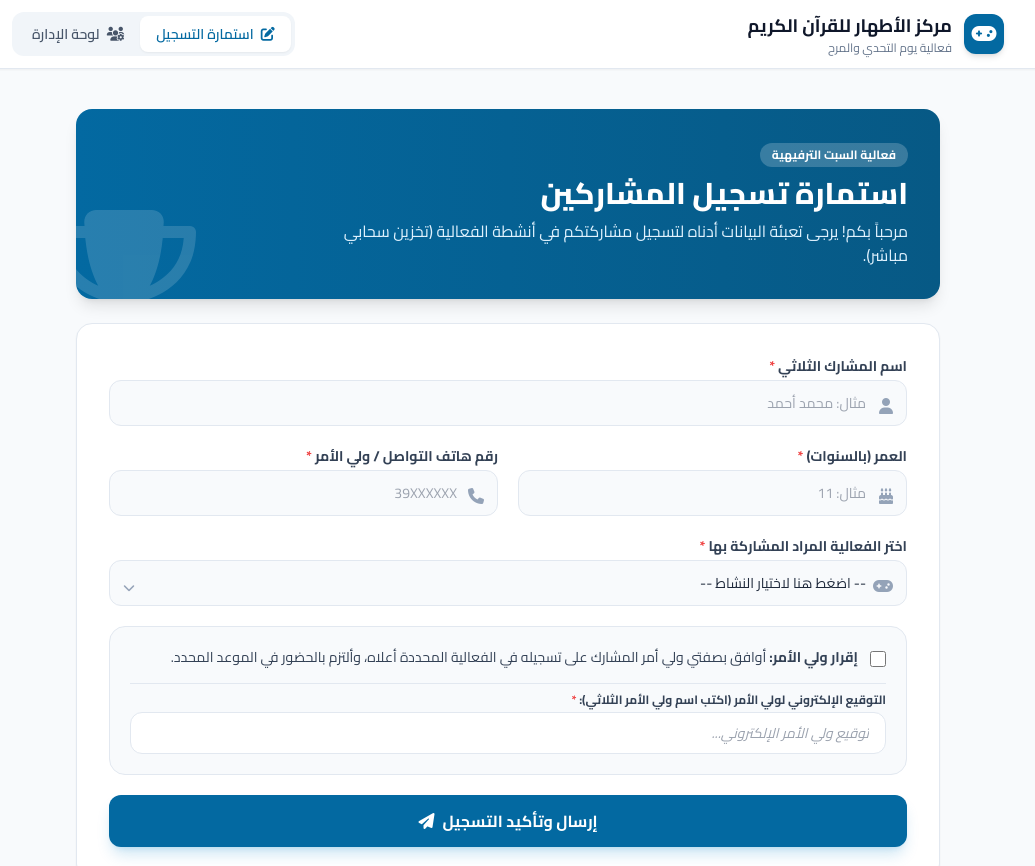
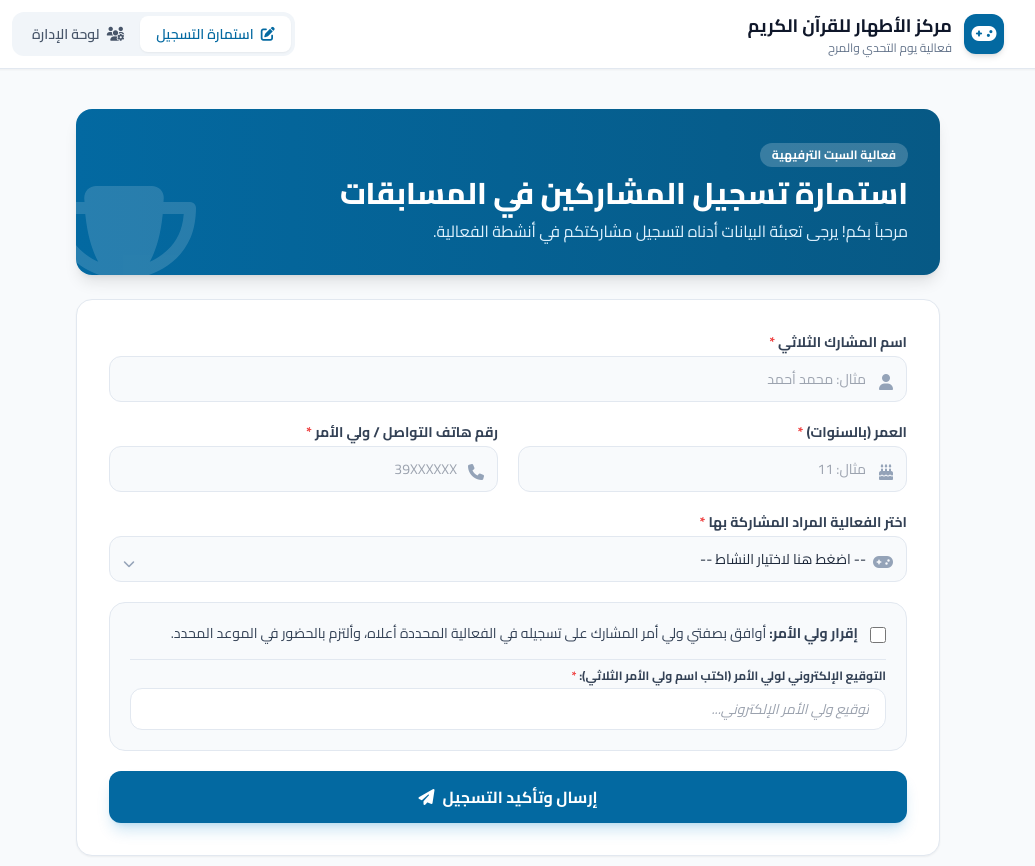
Before and after one commit to alathar-center/alathar-event, a plain HTML site: page index.html in a window 1280 px wide. Shown: the top 866 px of the page, without its empty margins (132-1167 px from the left). Drawn offline with nearby package versions, Linux system fonts and the light colour scheme.

Commit message:
Update registration form header and welcome message

```diff
--- a/index.html
+++ b/index.html
@@ -101,9 +101,9 @@
             <div class="bg-gradient-to-r from-brand-600 to-brand-700 rounded-2xl p-6 md:p-8 text-white shadow-lg relative overflow-hidden">
                 <div class="relative z-10 space-y-2">
                     <span class="bg-white/20 text-white text-xs px-3 py-1 rounded-full font-bold inline-block">فعالية السبت الترفيهية</span>
-                    <h2 class="text-2xl md:text-3xl font-extrabold">استمارة تسجيل المشاركين</h2>
+                    <h2 class="text-2xl md:text-3xl font-extrabold">استمارة تسجيل المشاركين في المسابقات</h2>
                     <p class="text-brand-100 text-sm md:text-base max-w-xl">
-                        مرحباً بكم! يرجى تعبئة البيانات أدناه لتسجيل مشاركتكم في أنشطة الفعالية (تخزين سحابي مباشر).
+                        مرحباً بكم! يرجى تعبئة البيانات أدناه لتسجيل مشاركتكم في أنشطة الفعالية.
                     </p>
                 </div>
                 <div class="absolute -left-6 -bottom-10 opacity-15 text-9xl">
```
